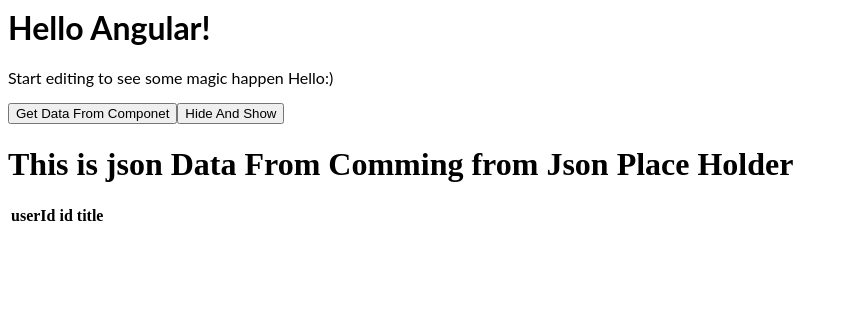
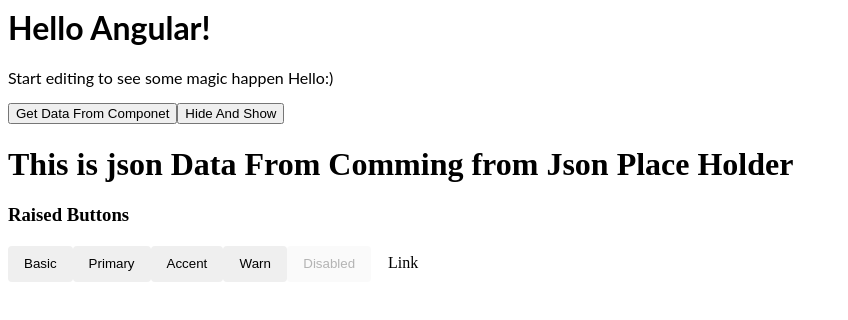
Before and after one commit to GhouseJohn/Angular-With-Material, an Angular app: page / in a window 1280 px wide. Shown: the top 320 px of the page, without its empty margins (0-848 px from the left). Built offline with nearby package versions, Linux system fonts and the light colour scheme; no server answers.

Commit message:
3 files modified

```diff
--- a/src/app/app.component.html
+++ b/src/app/app.component.html
@@ -29,20 +29,33 @@
 
 
   <h1>This is json Data From Comming from Json Place Holder</h1>
-  <table>
+  <!-- <table>
   <thead>
     <tr >
+      <td>S.No</td>
       <th>userId</th>
       <th>id</th>
       <th>title</th>
     </tr>
   </thead>
   <tbody>
-    <tr *ngFor ="let _food of _JsonEmployee">
+    <tr *ngFor ="let _food of _JsonEmployee;let i=index">
+      <td>{{i+1}}</td>
       <td>{{_food.userId}}</td>
       <td>{{_food.id}}</td>
       <td>{{_food.title}}</td>
       <td>{{_food.completed}}</td>
     </tr>
   </tbody>
-</table>
+</table> -->
+
+
+<h3>Raised Buttons</h3>
+<div class="example-button-row">
+  <button mat-raised-button>Basic</button>
+  <button mat-raised-button color="primary">Primary</button>
+  <button mat-raised-button color="accent">Accent</button>
+  <button mat-raised-button color="warn">Warn</button>
+  <button mat-raised-button disabled>Disabled</button>
+  <a mat-raised-button routerLink=".">Link</a>
+</div>
--- a/src/app/app.module.ts
+++ b/src/app/app.module.ts
@@ -4,9 +4,10 @@ import { FormsModule } from '@angular/forms';
 import { HttpClientModule} from "@angular/common/http";
 import { AppComponent } from './app.component';
 import { HelloComponent } from './hello.component';
+import {MatButtonModule} from '@angular/material/button';
 
 @NgModule({
-  imports:      [ BrowserModule, FormsModule,HttpClientModule ],
+  imports:      [ BrowserModule, FormsModule,HttpClientModule ,MatButtonModule],
   declarations: [ AppComponent, HelloComponent ],
   bootstrap:    [ AppComponent ]
 })
```
Also changed, not shown: package.json (+14 -10 lines).
